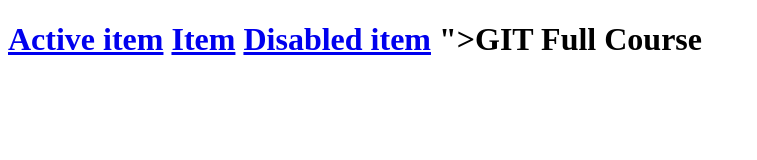
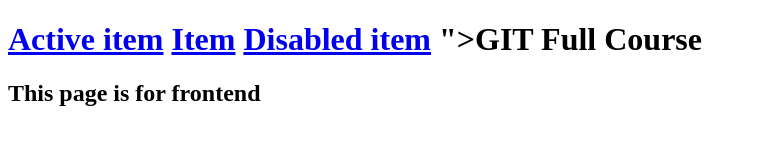
Before and after one commit to leazarnereen/1st, a plain HTML site: page Index.html in a window 1280 px wide. Shown: the whole page, without its empty margins (0-757 px from the left). Drawn offline with Linux system fonts and the light colour scheme.

Commit message:
New line

```diff
--- a/Index.html
+++ b/Index.html
@@ -24,5 +24,6 @@
         >
     </div>
     ">GIT Full Course</h1>
+    <h2>This page is for frontend</h2>
 </body>
 </html>
```
